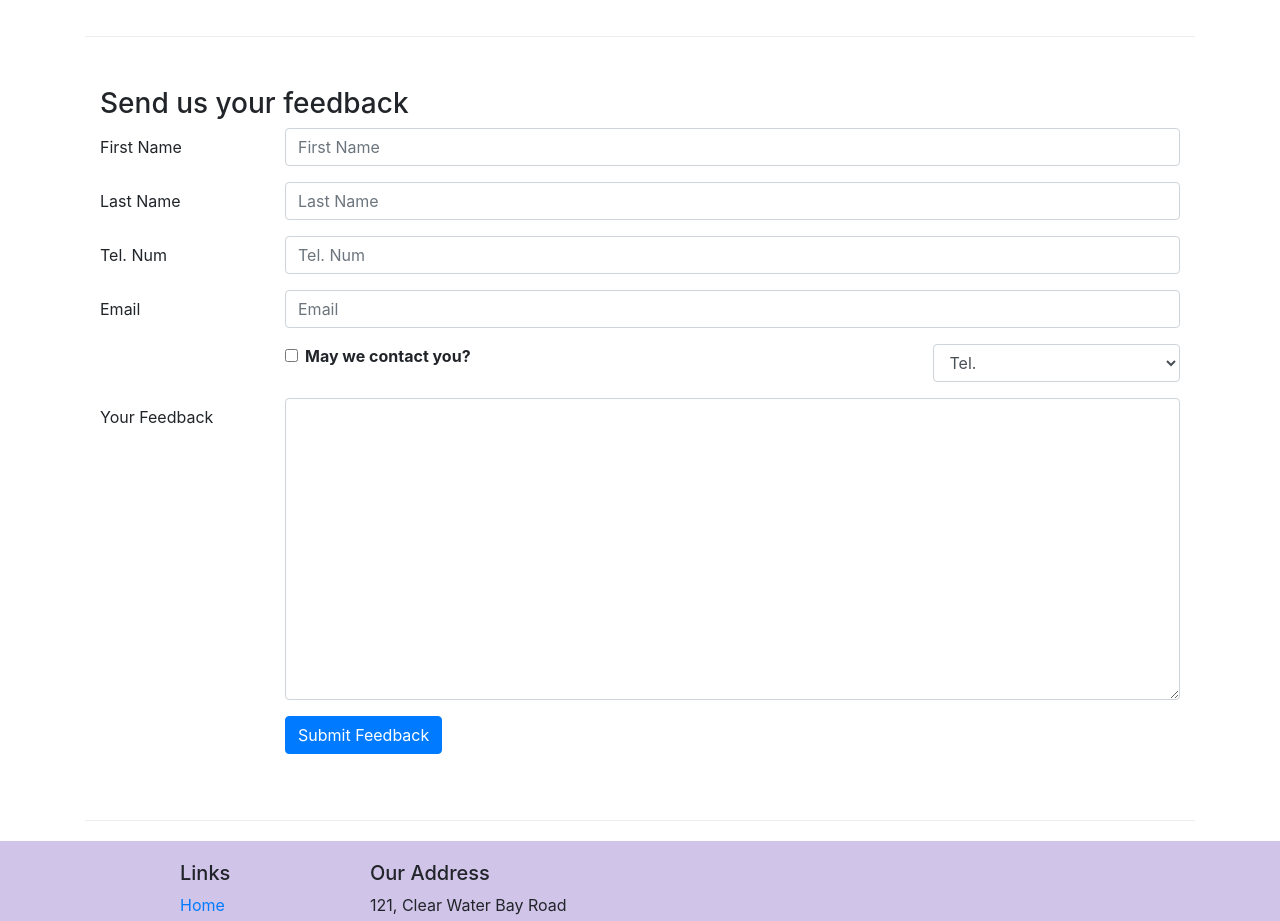
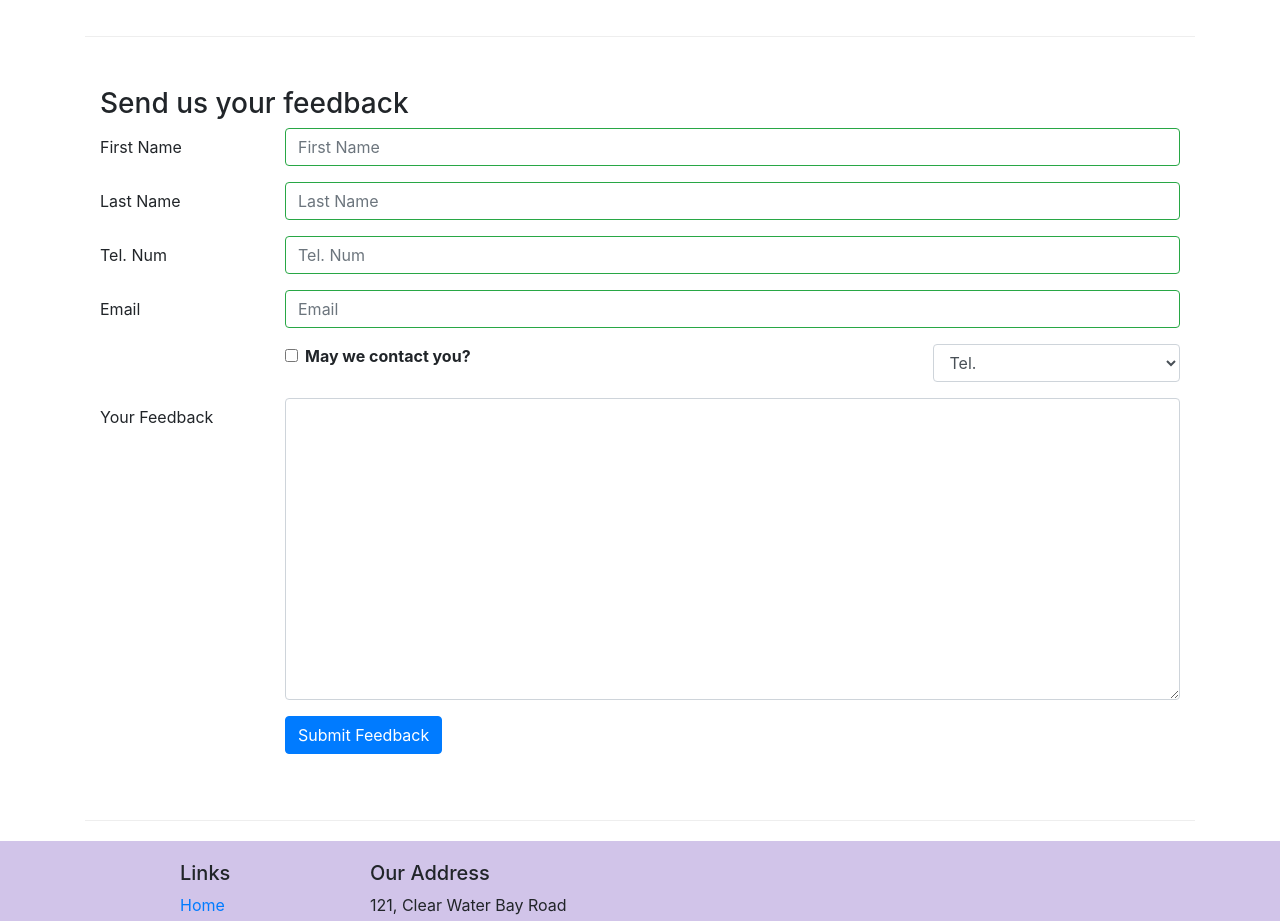
Before and after one commit to ZaryabAhmed22/Coursera-React, a React (Create React App) app: page /contact in a window 1280 px wide. Shown: the part 1100-2021 px from the top of the page. Built offline with nearby package versions, Linux system fonts and the light colour scheme.

Commit message:
Form Validation added

```diff
--- a/src/components/Contact.js
+++ b/src/components/Contact.js
@@ -9,6 +9,7 @@
   Label,
   Input,
   Col,
+  FormFeedback,
 } from "reactstrap";
 
 export default class Contact extends Component {
@@ -23,6 +24,12 @@
       agree: false,
       contactType: "Tel.",
       message: "",
+      touched: {
+        firstName: false,
+        lastName: false,
+        telNum: false,
+        email: false,
+      },
     };
 
     //binding the handleSubmit method
@@ -30,6 +37,9 @@
 
     //binding the handleInputChange method
     this.handleInputChange = this.handleInputChange.bind(this);
+
+    //binding the handleBlur method
+    this.handleBlur = this.handleBlur.bind(this);
   }
 
   //Change event
@@ -51,7 +61,64 @@
     event.preventDefault();
   }
 
+  //Blur event
+  handleBlur = (field) => (event) => {
+    this.setState({
+      touched: { ...this.state.touched, [field]: true },
+    });
+  };
+
+  //Validation
+  vaildate(firstName, lastName, telNum, email) {
+    const errors = {
+      firstName: "",
+      lastName: "",
+      telNum: "",
+      email: "",
+    };
+
+    //First Name
+    if (this.state.touched.firstName && firstName.length < 3) {
+      errors.firstName =
+        "First Name should contain more then 3 or equal to characters";
+    } else if (this.state.touched.firstName && firstName.length > 10) {
+      errors.firstName =
+        "First Name should contain less then or equal to 10 characters";
+    }
+
+    //Last Name
+    if (this.state.touched.lastName && lastName.length < 3) {
+      errors.lastName =
+        "Last Name should contain more then 3 or equal to characters";
+    } else if (this.state.touched.lastName && lastName.length > 10) {
+      errors.lastName =
+        "Last Name should contain less then or equal to 10 characters";
+    }
+
+    //Tel num
+    const reg = /^\d+$/;
+    if (this.state.touched.telNum && !reg.test(telNum)) {
+      errors.telNum = "Tel num should contain numbers only!";
+    }
+
+    //email
+    if (
+      this.state.touched.email &&
+      email.split("").filter((x) => x === "@").length !== 1
+    ) {
+      errors.email = "Email should contain the @";
+    }
+
+    return errors;
+  }
+
   render() {
+    const errors = this.vaildate(
+      this.state.firstName,
+      this.state.lastName,
+      this.state.telNum,
+      this.state.email
+    );
     return (
       <div className="container">
         <Breadcrumb>
@@ -131,10 +198,15 @@
                     type="text"
                     id="firstName"
                     name="firstName"
+                    valid={errors.firstName === ""}
+                    invalid={errors.firstName !== ""}
                     placeholder="First Name"
                     value={this.state.firstName}
                     onChange={this.handleInputChange}
+                    onBlur={this.handleBlur("firstName")}
                   />
+
+                  <FormFeedback>{errors.firstName}</FormFeedback>
                 </Col>
               </FormGroup>
 
@@ -148,10 +220,15 @@
                     type="text"
                     id="lastName"
                     name="lastName"
+                    valid={errors.firstName === ""}
+                    invalid={errors.firstName !== ""}
                     placeholder="Last Name"
                     value={this.state.lastName}
                     onChange={this.handleInputChange}
+                    onBlur={this.handleBlur("lastName")}
                   />
+
+                  <FormFeedback>{errors.lastName}</FormFeedback>
                 </Col>
               </FormGroup>
 
@@ -165,10 +242,15 @@
                     type="telnum"
                     id="telNum"
                     name="telNum"
+                    valid={errors.firstName === ""}
+                    invalid={errors.firstName !== ""}
                     placeholder="Tel. Num"
                     value={this.state.telNum}
                     onChange={this.handleInputChange}
+                    onBlur={this.handleBlur("telNum")}
                   />
+
+                  <FormFeedback>{errors.telNum}</FormFeedback>
                 </Col>
               </FormGroup>
 
@@ -182,10 +264,15 @@
                     type="email"
                     id="email"
                     name="email"
+                    valid={errors.firstName === ""}
+                    invalid={errors.firstName !== ""}
                     placeholder="Email"
                     value={this.state.email}
                     onChange={this.handleInputChange}
+                    onBlur={this.handleBlur("email")}
                   />
+
+                  <FormFeedback>{errors.email}</FormFeedback>
                 </Col>
               </FormGroup>
 
```
